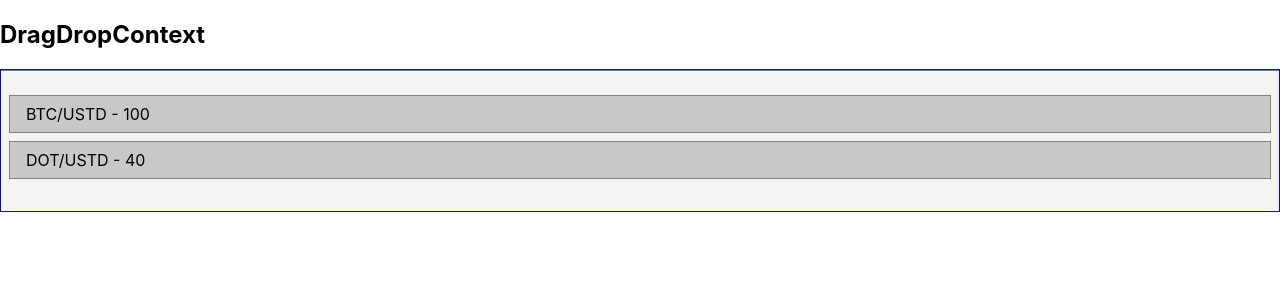
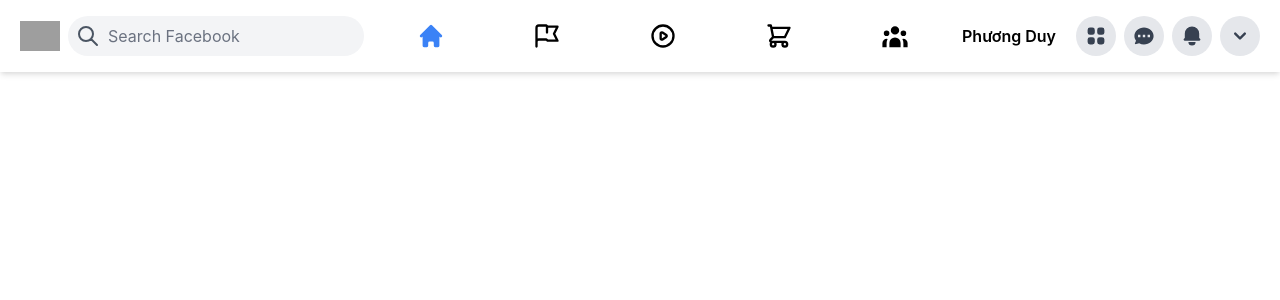
Before and after one commit to davinci2405/react-fe, a React (Create React App) app: page / in a window 1280 px wide. Shown: the top 300 px of the page. Built offline with nearby package versions, Linux system fonts and the light colour scheme; grey boxes are pictures that could not be loaded.

Commit message:
- feature: Facebook Header

```diff
--- /dev/null
+++ b/craco.config.js
@@ -0,0 +1,7 @@
+module.exports = {
+  style: {
+    postcss: {
+      plugins: [require("tailwindcss"), require("autoprefixer")],
+    },
+  },
+}
--- a/public/index.html
+++ b/public/index.html
@@ -24,7 +24,7 @@
       work correctly both with client-side routing and a non-root public URL.
       Learn how to configure a non-root public URL by running `npm run build`.
     -->
-    <title>React App</title>
+    <title>Facebook</title>
   </head>
   <body>
     <noscript>You need to enable JavaScript to run this app.</noscript>
--- a/src/App.js
+++ b/src/App.js
@@ -1,42 +1,16 @@
-import { useState } from "react"
-import { DragDropContext } from "react-beautiful-dnd"
-import List from "./component/List"
-import "./css/style.css"
+import { Header } from "./component/Headers/Header"
 
 function App() {
-  const [data, setData] = useState([
-    {
-      id: 1,
-      name: "BTC/USTD",
-      score: 100,
-    },
-    {
-      id: 2,
-      name: "DOT/USTD",
-      score: 40,
-    },
-  ])
-
-  const onDragEnd = (result) => {
-    if (!result.destination) return
-    if (
-      result.source.droppableId === result.destination.droppableId &&
-      result.source.index === result.destination.index
-    )
-      return
-    const newItems = [...data]
-    const draggedItem = newItems[result.source.index]
-    newItems.splice(result.source.index, 1)
-    newItems.splice(result.destination.index, 0, draggedItem)
-    setData(newItems)
-  }
-
   return (
     <div className="app">
-      <h2>DragDropContext</h2>
-      <DragDropContext onDragEnd={onDragEnd}>
-        <List data={data} />
-      </DragDropContext>
+      {/* Header */}
+      <Header />
+
+      <main>
+        {/* Sidebar */}
+        {/* Feed */}
+        {/* Widgets */}
+      </main>
     </div>
   )
 }
--- /dev/null
+++ b/src/component/Headers/Header.js
@@ -0,0 +1,58 @@
+import {
+  BellIcon,
+  ChatIcon,
+  ChevronDownIcon,
+  HomeIcon,
+  UserGroupIcon,
+  ViewGridIcon,
+} from "@heroicons/react/solid"
+import {
+  FlagIcon,
+  PlayIcon,
+  SearchIcon,
+  ShoppingCartIcon,
+} from "@heroicons/react/outline"
+import { HeaderIcon } from "./HeaderIcon"
+
+export const Header = () => {
+  return (
+    <div className="sticky top-8 z-50 bg-white flex items-center p-2 lg:px-5 shadow-md">
+      {/* Left */}
+      <div className="flex items-center">
+        <img
+          src="https://links.papareact.com/5me"
+          alt=""
+          width={40}
+          height={40}
+        />
+        <div className="flex ml-2 items-center rounded-full bg-gray-100 p-2">
+          <SearchIcon className="h-6 text-gray-600" />
+          <input
+            type="text"
+            placeholder="Search Facebook"
+            className="hidden md:inline-flex ml-2 items-center bg-transparent outline-none placeholder-gray-500"
+          />
+        </div>
+      </div>
+      {/* Center */}
+      <div className="flex justify-center flex-grow">
+        <div className="flex space-x-6 md:space-x-2">
+          <HeaderIcon active Icon={HomeIcon} />
+          <HeaderIcon Icon={FlagIcon} />
+          <HeaderIcon Icon={PlayIcon} />
+          <HeaderIcon Icon={ShoppingCartIcon} />
+          <HeaderIcon Icon={UserGroupIcon} />
+        </div>
+      </div>
+      {/* Right */}
+      <div className="flex items-center sm:space-x-2 justify-end">
+        {/* Profile picture */}
+        <p className="whitespace-nowrap font-semibold pr-3">Phương Duy</p>
+        <ViewGridIcon className="icon" />
+        <ChatIcon className="icon" />
+        <BellIcon className="icon" />
+        <ChevronDownIcon className="icon" />
+      </div>
+    </div>
+  )
+}
--- /dev/null
+++ b/src/component/Headers/HeaderIcon.js
@@ -0,0 +1,11 @@
+export const HeaderIcon = ({ Icon, active }) => {
+  return (
+    <div className="flex items-center cursor-pointer md:px-10 sm:h-14 md:hover:bg-gray-100 rounded-xl active:border-b-2 active:bg-blue-500">
+      <Icon
+        className={`h-5 text-center sm:h-7 mx-auto group-hover:text-blue-500 ${
+          active && "text-blue-500"
+        }`}
+      />
+    </div>
+  )
+}
--- a/src/css/style.css
+++ /dev/null
@@ -1,22 +0,0 @@
-.App {
-  font-family: sans-serif;
-  text-align: center;
-}
-.list {
-  border: 1px solid blue;
-}
-.list-content {
-  padding: 24px 8px;
-  border-top: 1px solid gray;
-  background: rgba(200, 200, 200, 0.2);
-}
-.list-item {
-  padding: 8px 16px;
-  border: 1px solid gray;
-  margin-bottom: 8px;
-  background: rgb(200, 200, 200);
-  transition: background 0.1s;
-}
-.list-item:hover {
-  background: rgb(235, 235, 235);
-}
--- a/src/index.css
+++ b/src/index.css
@@ -1,13 +1,23 @@
+@tailwind base;
+@tailwind components;
+@tailwind utilities;
+
 body {
   margin: 0;
-  font-family: -apple-system, BlinkMacSystemFont, 'Segoe UI', 'Roboto', 'Oxygen',
-    'Ubuntu', 'Cantarell', 'Fira Sans', 'Droid Sans', 'Helvetica Neue',
+  font-family: -apple-system, BlinkMacSystemFont, "Segoe UI", "Roboto", "Oxygen",
+    "Ubuntu", "Cantarell", "Fira Sans", "Droid Sans", "Helvetica Neue",
     sans-serif;
   -webkit-font-smoothing: antialiased;
   -moz-osx-font-smoothing: grayscale;
 }
 
 code {
-  font-family: source-code-pro, Menlo, Monaco, Consolas, 'Courier New',
+  font-family: source-code-pro, Menlo, Monaco, Consolas, "Courier New",
     monospace;
 }
+
+@layer components {
+  .icon {
+    @apply hidden xl:inline-flex p-2 h-10 w-10 bg-gray-200 rounded-full text-gray-700 cursor-pointer hover:bg-gray-300;
+  }
+}
--- a/src/index.js
+++ b/src/index.js
@@ -9,7 +9,3 @@
   </React.StrictMode>,
   document.getElementById("root")
 )
-
-// If you want to start measuring performance in your app, pass a function
-// to log results (for example: reportWebVitals(console.log))
-// or send to an analytics endpoint. Learn more: https://bit.ly/CRA-vitals
--- /dev/null
+++ b/tailwind.config.js
@@ -0,0 +1,11 @@
+module.exports = {
+  purge: ["./src/**/*.{js,jsx,ts,tsx}", "./public/index.html"],
+  darkMode: false, // or 'media' or 'class'
+  theme: {
+    extend: {},
+  },
+  variants: {
+    extend: {},
+  },
+  plugins: [],
+}
```
Also changed, not shown: package.json (+10 -6 lines), src/component/Dropdown/List.js (renamed from src/component/List.js), src/component/Dropdown/ListItem.js (renamed from src/component/ListItem.js).
